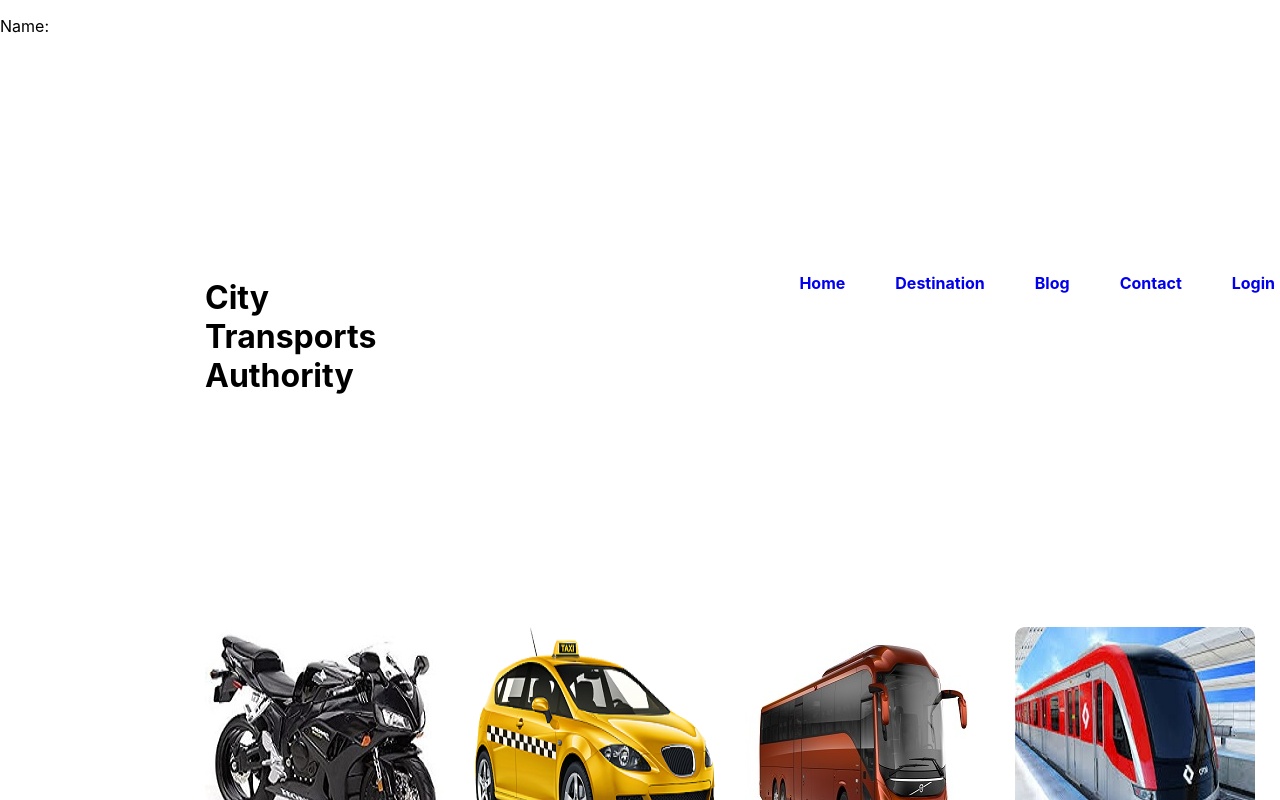
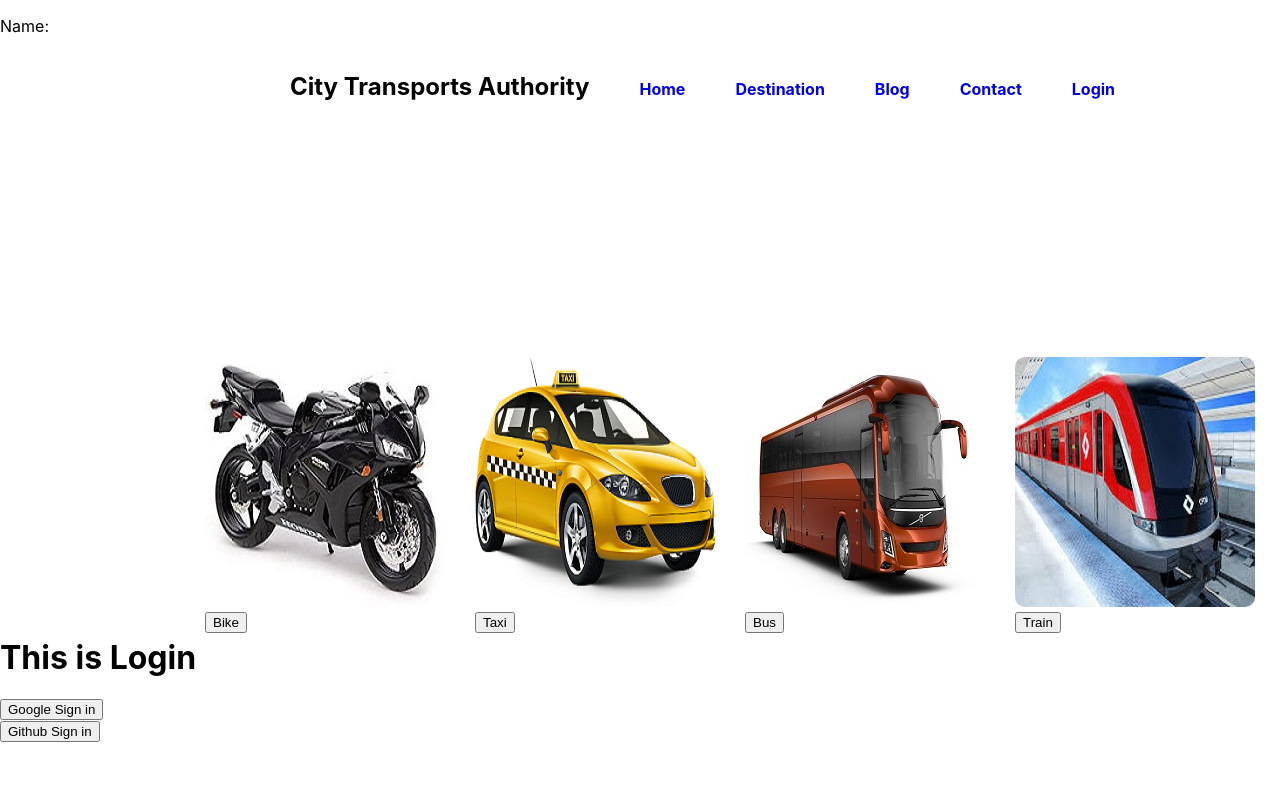
Before and after one commit to mohammadkamrulhasan/assignment9, a React (Create React App) app: page /login in a window 1280 px wide. Shown: the top 800 px of the page. Built offline with nearby package versions, Linux system fonts and the light colour scheme.

Commit message:
Update project

```diff
--- a/src/App.js
+++ b/src/App.js
@@ -10,6 +10,8 @@ import {
 import PrivateRoute from './components/PrivateRoute/PrivateRoute';
 import Login from './components/Login/Login';
 import Home from './components/Home/Home';
+import Contact from './components/Contact/Contact';
+import Ride from './components/Ride/Ride';
 
 
 
@@ -24,7 +26,7 @@ function App() {
       <p>Name: {loggedInUser.name}</p>
       <Router>
         <Header />
-        {/* <Transport></Transport> */}
+        <Transport></Transport>
         <Home></Home>
         <Switch>
           <Route path="/home">
@@ -33,11 +35,14 @@ function App() {
           <Route path="/login">
             <Login />
           </Route>
-          <PrivateRoute path="/book/:bedType">
-
+          <PrivateRoute path="/ride/:rideType">
+            <Ride></Ride>
           </PrivateRoute>
+          <Route path="/contact">
+            <Contact></Contact>
+          </Route>
           <Route exact path="/">
-
+            <Home></Home>
           </Route>
         </Switch>
       </Router>
--- /dev/null
+++ b/src/components/Contact/Contact.js
@@ -0,0 +1,11 @@
+import React from 'react';
+
+const Contact = () => {
+    return (
+        <div>
+            <h1>This is contact</h1>
+        </div>
+    );
+};
+
+export default Contact;
--- a/src/components/Header/Header.css
+++ b/src/components/Header/Header.css
@@ -1,24 +1,24 @@
 .header{
-    /* border: 4px solid black;
+    /* border-bottom: 1px solid black; */
     height: 100px;
     background-position: center center;
-    background-size: 100% 100%; */
-    margin: 0;
+    background-size: 100% 100%;
+
 }
 .header .logo{
     height: 50px;
 
 }
-.title-container{
+/* .title-container{
     color: rgba(255, 255, 255, 0.699);
     text-align: center;
     font-size: 2em;
-}
+} */
 .nav{
     margin-left: 200px;
 }
 .nav li{
-    display: inline;
+    display: inline-flex;
     margin-left: 50px;
 
   }
--- a/src/components/Header/Header.js
+++ b/src/components/Header/Header.js
@@ -5,21 +5,18 @@ import './Header.css';
 
 const Header = () => {
     return (
-        <div className="container">
-            <div><h1>City Transports Authority</h1> </div>
+
+        <div  className="header">
             <nav className="nav">
                 <ul>
-                    {/* <li>
-                        <img className="logo" src={logo} alt=""/>
-                    </li> */}
                     <li>
-
+                    <h1>City Transports Authority</h1>
                     </li>
                     <li>
                         <Link to="/home">Home</Link>
                     </li>
                     <li>
-                        <Link to="/destination">Destination</Link>
+                         <Link to="/ride">Destination</Link>
                    </li>
                     <li>
                          <Link to="/blog">Blog</Link>
@@ -27,13 +24,14 @@ const Header = () => {
                    <li>
                        <Link to="/contact">Contact</Link>
                    </li>
-
                     <li>
                         <Link to="/login">Login</Link>
                     </li>
-
                 </ul>
             </nav>
+            <div className="title-container">
+
+            </div>
         </div>
     );
 };
--- a/src/components/Home/Home.css
+++ b/src/components/Home/Home.css
@@ -1,8 +1,8 @@
-.Home {
+/* .Home {
   background-image: url("https://i.pinimg.com/originals/8f/bf/4e/8fbf4ea9f72e0a48fbc6819e4548eff9.jpg");
   position: fixed;
   min-width: 100%;
   min-height: 100%;
   background-size: cover;
   background-position: center;
-}
+} */
--- a/src/components/Home/Home.js
+++ b/src/components/Home/Home.js
@@ -5,7 +5,7 @@ import './Home.css';
 const Home = () => {
     return (
         <div>
-            <Transport></Transport>
+            {/* <Transport></Transport> */}
         </div>
     );
 };
--- a/src/components/Login/Login.js
+++ b/src/components/Login/Login.js
@@ -28,10 +28,27 @@ const Login = () => {
             console.log(errorMessage);
           });
     }
+    const handleGitSignIn = () => {
+        var gitProvider = new firebase.auth.GithubAuthProvider();
+        firebase.auth().signInWithPopup(gitProvider).then(function(result) {
+            const {displayName, email} = result.user;
+            const signedInUserGit = {name: displayName, email}
+            setLoggedInUser(signedInUserGit);
+            console.log(loggedInUser);
+            history.replace(from);
+            // ...
+          }).catch(function(error) {
+            const errorMessage = error.message;
+            console.log(errorMessage);
+          });
+    }
+
     return (
         <div>
             <h1>This is Login</h1>
             <button onClick={handleGoogleSignIn}>Google Sign in</button>
+            <br/>
+            <button onClick={handleGitSignIn}>Github Sign in</button>
         </div>
     );
 };
--- /dev/null
+++ b/src/components/Ride/Ride.js
@@ -0,0 +1,12 @@
+import React from 'react';
+
+const Ride = (props) => {
+    // const {ride}=props.ride;
+    return (
+        <div>
+            <h1>This is ride page</h1>
+        </div>
+    );
+};
+
+export default Ride;
--- a/src/components/Transport/Transport.css
+++ b/src/components/Transport/Transport.css
@@ -5,6 +5,7 @@
     gap: 30px;
     border-radius: 10px;
     padding: 5px;
+
 
 }
 
--- a/src/components/Transport/Transport.js
+++ b/src/components/Transport/Transport.js
@@ -1,31 +1,52 @@
-import React from 'react';
+import React, { useEffect, useState } from 'react';
 import './Transport.css';
 import bike from '../../image/bike.jpg';
 import taxi from '../../image/taxi.png';
 import bus from '../../image/bus.jpg';
 import train from '../../image/train.jpeg';
+// import vahicleData from '../../fakeData.json';
+import Ride from '../Ride/Ride';
 
 
 const Transport = () => {
+    // const first4 = vahicleData.slice(0, 3);
+    // const [ride, setRide] = useState(first4);
+    // const [place, setPlace] = useState([]);
+
+    // const handleAddPlace = (ride) => {
+    //     const newPlace = [...place, ride];
+    //     setPlace(newPlace);
+    // }
+
     return (
+        <div>
+            {/* {
+                ride.map(ride => <Ride
+                    handleAddPlace={handleAddPlace}
+                 ride={ride}
+                 ></Ride>)
+            } */}
             <div className="container" >
                 <div className="bike">
-                <div ><img src={bike} alt=""/></div>
+                    <div ><img src={bike} alt="" /></div>
                     <div> <button>Bike</button> </div>
                 </div>
                 <div className="taxi">
-                <div><img src={taxi} alt=""/></div>
+                    <div><img src={taxi} alt="" /></div>
                     <div> <button>Taxi</button> </div>
                 </div>
                 <div className="bus">
-                <div><img src={bus} alt=""/></div>
+                    <div><img src={bus} alt="" /></div>
                     <div> <button>Bus</button> </div>
                 </div>
                 <div className="train">
-                <div><img src={train} alt=""/></div>
+                    <div><img src={train} alt="" /></div>
                     <div> <button>Train</button> </div>
                 </div>
             </div>
+        </div>
+
+
     );
 };
 
--- /dev/null
+++ b/src/fakeData.json
@@ -0,0 +1,12 @@
+[{"id":1,"vehicleName":"bike","PickFrom":"mirpur","PickTo":"mohammadpur","vehicleImage":"../../image/bike.jpg","person":1,"Cost"100},
+{"id":2,"vehicleName":"taxi","PickFrom":"jikatola","PickTo":"mohammadpur","vehicleImage":"../../image/taxi.png","person":4,"Cost":150},
+{"id":3,"vehicleName":"bus","PickFrom":"motijheel","PickTo":"hazaribag","vehicleImage":"../../image/bus.jpg","person":50,"Cost":30},
+{"id":4,"vehicleName":"train","PickFrom":"kamlapur","PickTo":"tongi","vehicleImage":"../../image/train.jpeg","person":200,"Cost":20},
+{"id":5,"vehicleName":"","PickFrom":"","PickTo":"","vehicleImage":"","person":1,"Cost":1},
+{"id":6,"vehicleName":"","PickFrom":"","PickTo":"","vehicleImage":"","person":1,"Cost":1},
+{"id":7,"vehicleName":"","PickFrom":"","PickTo":"","vehicleImage":"","person":1,"Cost":1},
+{"id":8,"vehicleName":"","PickFrom":"","PickTo":"","vehicleImage":"","person":1,"Cost":1},
+{"id":9,"vehicleName":"","PickFrom":"","PickTo":"","vehicleImage":"","person":1,"Cost":1},
+{"id":10,"vehicleName":"","PickFrom":"","PickTo":"","vehicleImage":"","person":1,"Cost":1},
+{"id":11,"vehicleName":"","PickFrom":"","PickTo":"","vehicleImage":"","person":1,"Cost":1},
+{"id":12,"vehicleName":"","PickFrom":"","PickTo":"","vehicleImage":"","person":1,"Cost":1}]
```
Also changed, not shown: 1 other file (tests, documents, lock files or other folders). Lines whose indentation alone changed are shown as unchanged.
